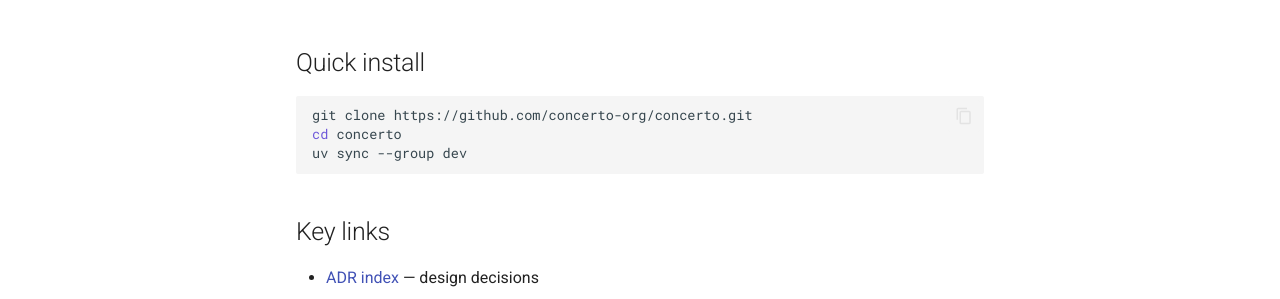
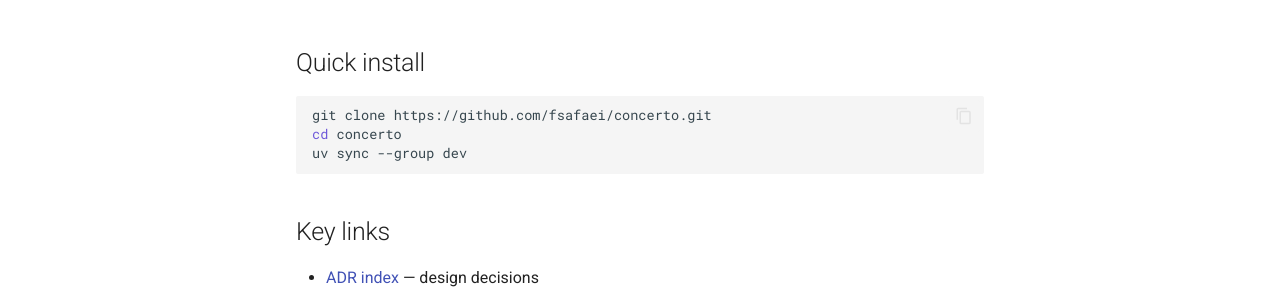
Before and after one commit to fsafaei/concerto, an MkDocs documentation site: the page built from docs/index.md, in a window 1280 px wide. Shown: the part 383-682 px from the top of the page. Built offline with MkDocs 1.6.1 and Material for MkDocs 9.7.7, drawn with Linux system fonts in a browser that asks for light colours; comment, search, counter and statistics services are not loaded; some of the changed lines change nothing that is shown.

Commit message:
docs: correct GitHub URLs and fix gh-pages root redirect (#54)
Two related cleanups for the docs site:

1. Replace placeholder `concerto-org/concerto` URLs (a GitHub
   organisation that does not exist) with the actual repo location
   `fsafaei/concerto`. Touches `mkdocs.yml` (`site_url`, `repo_url`)
   and the quick-install + footer link in `docs/index.md`.

2. Fix the gh-pages root behaviour. Previously, visiting
   https://fsafaei.github.io/concerto/ returned 404 because mike
   deploys versioned subpaths (`/dev/`, `/latest/`) but never sets a
   default redirect. Adds a `mike set-default --push latest` step to
   the docs-deploy workflow so the root redirects to /latest/.

Also adds a `workflow_dispatch:` trigger to docs-deploy.yml so the
deployment can be re-run on demand without a fresh push to main —
useful for backfilling the redirect onto the existing gh-pages
branch.

````diff
--- a/docs/index.md
+++ b/docs/index.md
@@ -11,7 +11,7 @@
 ## Quick install
 
 ```bash
-git clone https://github.com/concerto-org/concerto.git
+git clone https://github.com/fsafaei/concerto.git
 cd concerto
 uv sync --group dev
 ```
@@ -21,4 +21,4 @@
 - [ADR index](reference/adrs.md) — design decisions
 - [Project principles](explanation/principles.md) — guiding constraints
 - [API reference](reference/api.md) — generated from docstrings
-- [GitHub](https://github.com/concerto-org/concerto)
+- [GitHub](https://github.com/fsafaei/concerto)
--- a/mkdocs.yml
+++ b/mkdocs.yml
@@ -1,6 +1,6 @@
 site_name: CONCERTO
-site_url: https://concerto-org.github.io/concerto/
-repo_url: https://github.com/concerto-org/concerto
+site_url: https://fsafaei.github.io/concerto/
+repo_url: https://github.com/fsafaei/concerto
 edit_uri: edit/main/docs/
 
 theme:
````
Also changed, not shown: 1 other file.
